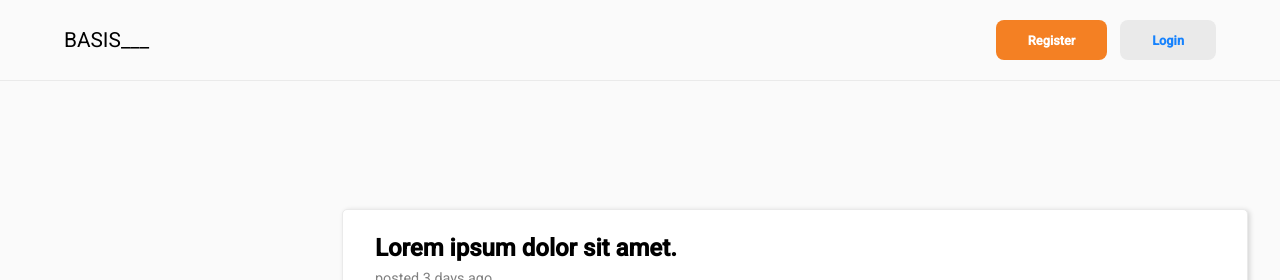
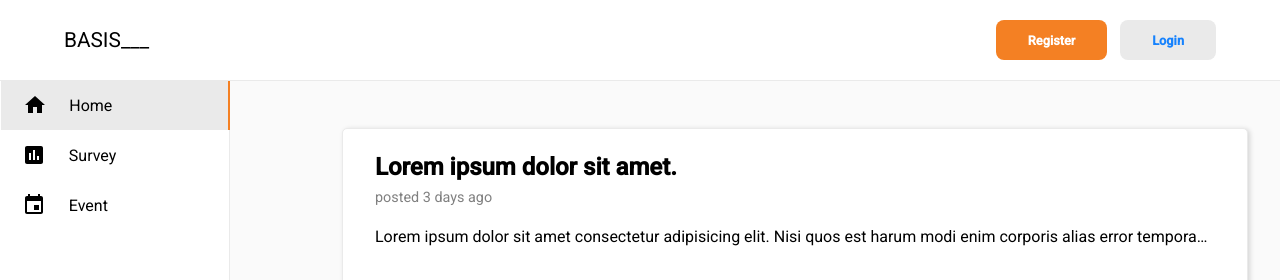
Before and after one commit to rg-km/final-project-engineering-6, a React (Create React App) app in the folder frontend/: page / in a window 1280 px wide. Shown: the top 280 px of the page. Built offline with nearby package versions, Linux system fonts and the light colour scheme.

Commit message:
feat: Make Sidebar

```diff
--- a/frontend/src/App.jsx
+++ b/frontend/src/App.jsx
@@ -1,15 +1,27 @@
+import React, { useState } from "react";
 import "./App.scss";
 import Forum from "./pages/Forum/Forum";
 import ForumDetail from "./pages/ForumDetail/ForumDetail";
 import { BrowserRouter } from "react-router-dom";
 import Navbar from "./components/Navbar/Navbar";
+import Sidebar from "./components/Sidebar/Sidebar";
+import Backdrop from "./components/Sidebar/Backdrop";
 
 function App() {
+  const [sidebar, setSidebar] = useState(false);
+  const toogleSidebar = () => {
+    setSidebar((prevState) => !prevState);
+  };
+
   return (
     <div className="App">
       <BrowserRouter>
-        <Navbar />
-        <Forum />
+        <Navbar openSidebar={toogleSidebar} />
+        <Backdrop Sidebar={sidebar} closeSidebar={toogleSidebar} />
+        <div style={{ display: "flex" }}>
+          <Sidebar Sidebar={sidebar} />
+          <Forum />
+        </div>
         <ForumDetail />
       </BrowserRouter>
     </div>
--- /dev/null
+++ b/frontend/src/components/Sidebar/Backdrop.jsx
@@ -0,0 +1,8 @@
+import React from "react";
+import "./Backdrop.scss";
+
+function Backdrop({ Sidebar, closeSidebar }) {
+  return <div className={Sidebar ? "backdrop backdrop-open" : "backdrop"} onClick={closeSidebar}></div>;
+}
+
+export default Backdrop;
--- /dev/null
+++ b/frontend/src/components/Sidebar/Backdrop.scss
@@ -0,0 +1,18 @@
+@import "../../App.scss";
+
+.backdrop {
+  position: fixed;
+  top: 0;
+  left: 0;
+  width: 100%;
+  height: 100%;
+  background-color: rgba(0, 0, 0, 0.5);
+  z-index: 111;
+  display: none;
+}
+
+.backdrop-open {
+  @include breakpoint(md) {
+    display: block;
+  }
+}
--- /dev/null
+++ b/frontend/src/components/Sidebar/MenuSidebar.jsx
@@ -0,0 +1,24 @@
+import React from "react";
+import HomeIcon from "@mui/icons-material/Home";
+import PollIcon from "@mui/icons-material/Poll";
+import EventIcon from "@mui/icons-material/Event";
+
+export const MenuSidebar = [
+  {
+    title: "Home",
+    icon: <HomeIcon />,
+    link: "/",
+  },
+
+  {
+    title: "Survey",
+    icon: <PollIcon />,
+    link: "/Survey",
+  },
+
+  {
+    title: "Event",
+    icon: <EventIcon />,
+    link: "/event",
+  },
+];
--- /dev/null
+++ b/frontend/src/components/Sidebar/Sidebar.jsx
@@ -0,0 +1,33 @@
+import React from "react";
+import "./Sidebar.scss";
+import { MenuSidebar } from "./MenuSidebar";
+
+const Sidebar = ({ Sidebar }) => {
+  return (
+    <aside className={Sidebar ? "sidebar sidebar-open" : "sidebar"}>
+      <ul className="SidebarList">
+        {MenuSidebar.map((item, index) => {
+          return (
+            <li
+              key={index}
+              className="row"
+              id={window.location.pathname == item.link ? "active" : ""}
+              onClick={() => {
+                window.location.pathname = item.link;
+              }}
+            >
+              <div id="icon" className="title">
+                {item.icon}{" "}
+              </div>
+              <div id="title" className="title">
+                {item.title}
+              </div>
+            </li>
+          );
+        })}
+      </ul>
+    </aside>
+  );
+};
+
+export default Sidebar;
--- /dev/null
+++ b/frontend/src/components/Sidebar/Sidebar.scss
@@ -0,0 +1,58 @@
+@import "../../App.scss";
+
+.sidebar {
+  background-color: $Light;
+  top: 10vh;
+  position: fixed;
+  width: 18%;
+  height: 90vh;
+  border-right: 1px solid $Border;
+  @include breakpoint(md) {
+    display: block;
+    width: 50%;
+    z-index: 112;
+    top: 0;
+    height: 100vh;
+    transform: translateX(-100%);
+    transition: all 0.4s;
+  }
+
+  .SidebarList {
+    height: auto;
+    width: 100%;
+    padding: 0;
+  }
+  #active {
+    background-color: $Border;
+    border-right: 2px solid $Primary;
+    margin-left: 1px;
+  }
+  .row {
+    width: 100%;
+    height: 3.125em;
+    list-style-type: none;
+    display: flex;
+    flex-direction: row;
+    color: $TitleText;
+    justify-content: center;
+    align-items: center;
+    &:hover {
+      cursor: pointer;
+      background-color: $Border;
+      border-right: 2px solid $Primary;
+      margin-left: 1px;
+    }
+    #icon {
+      flex: 30%;
+      display: grid;
+      place-items: center;
+    }
+    #title {
+      flex: 70%;
+    }
+  }
+}
+
+.sidebar-open {
+  transform: translateX(0);
+}
--- a/frontend/src/components/navbar/Navbar.jsx
+++ b/frontend/src/components/navbar/Navbar.jsx
@@ -6,14 +6,14 @@ import MenuIcon from "@mui/icons-material/Menu";
 import AccountCircleIcon from "@mui/icons-material/AccountCircle";
 import NotificationsIcon from "@mui/icons-material/Notifications";
 
-const Navbar = () => {
+const Navbar = ({ openSidebar }) => {
   // const [user, setUser] = useState({});
   const [isLoggedIn, setIsloggedin] = useState(false);
   return (
     <div>
       <header>
         <nav>
-          <div className="menu_icon">
+          <div className="menu_icon" onClick={openSidebar}>
             <MenuIcon />
           </div>
           <div className="logo">BASIS___</div>
--- a/frontend/src/components/navbar/Navbar.scss
+++ b/frontend/src/components/navbar/Navbar.scss
@@ -1,9 +1,14 @@
 @import "../../App.scss";
 header {
   border-bottom: 1px solid $Border;
+  background-color: $Light;
+  position: fixed;
+  width: 100%;
+  z-index: 100;
+  // position: fixed;
   nav {
+    width: 90%;
     height: 10vh;
-    width: 90%;
     margin: 0 auto;
     display: flex;
     justify-content: space-between;
@@ -33,6 +38,7 @@ header {
       }
     }
     .menu_icon {
+      cursor: pointer;
       margin-top: 0.2rem;
       display: none;
       @include breakpoint(md) {
```
Also changed, not shown: 1 other file (tests, documents, lock files or other folders).
